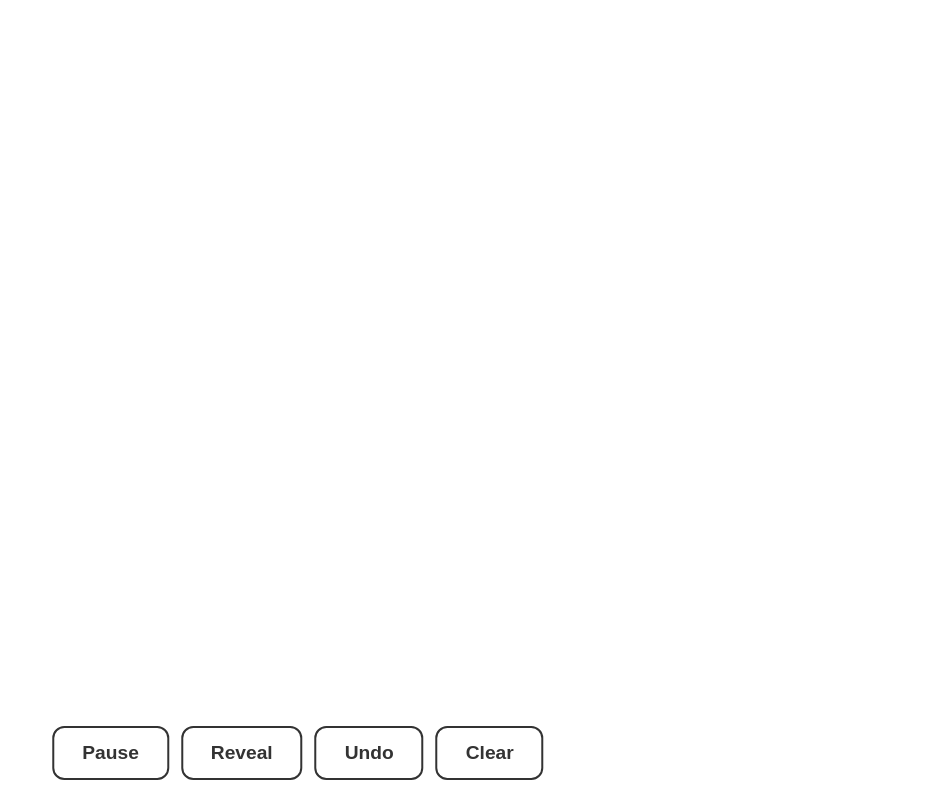
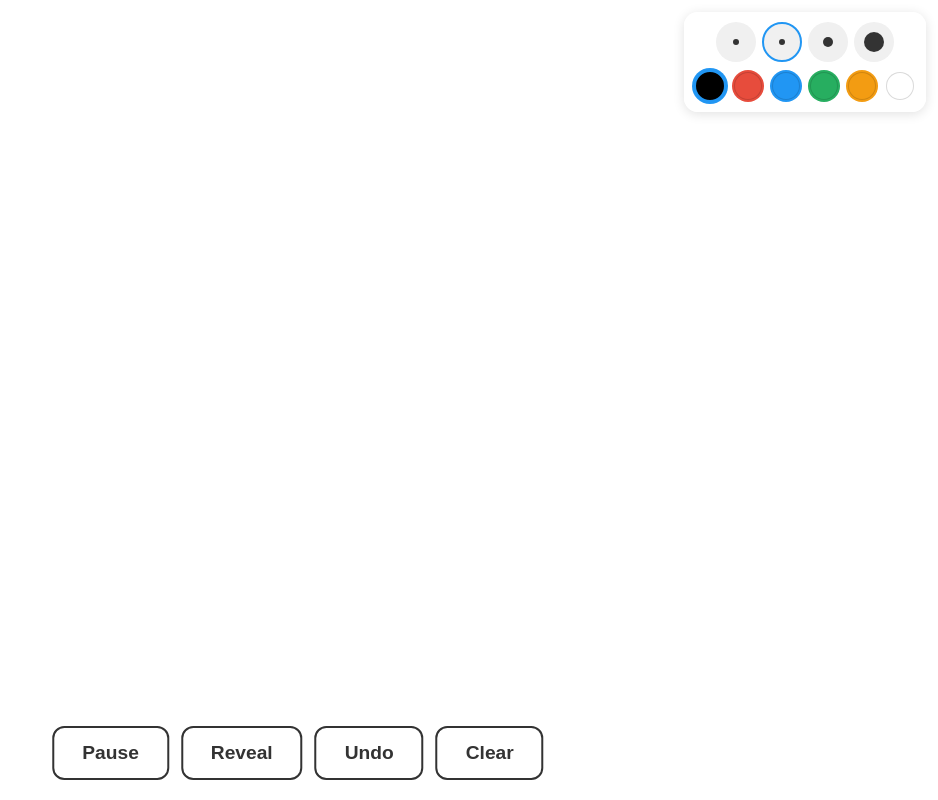
Before and after one commit to newcastletutoring2010-dev/bearded-tutor-app, a website: page public/teach.html in a window 1280 px wide. Shown: the whole page, without its empty margins (342-1280 px from the left). Drawn offline with Linux system fonts and the light colour scheme.

Commit message:
add brush sizes and colours

```diff
--- a/public/teach.html
+++ b/public/teach.html
@@ -56,11 +56,72 @@
     color: #fff;
     border-color: #e74c3c;
   }
+
+  /* --- Brush controls --- */
+  #brushControls {
+    position: fixed;
+    top: 12px;
+    right: 12px;
+    display: flex;
+    flex-direction: column;
+    gap: 8px;
+    z-index: 10;
+    background: rgba(255,255,255,0.92);
+    backdrop-filter: blur(8px);
+    -webkit-backdrop-filter: blur(8px);
+    border-radius: 14px;
+    padding: 10px;
+    box-shadow: 0 2px 12px rgba(0,0,0,0.12);
+  }
+
+  .brush-row {
+    display: flex;
+    gap: 6px;
+    align-items: center;
+    justify-content: center;
+  }
+
+  .size-btn {
+    border: 2px solid transparent;
+    border-radius: 50%;
+    background: #f0f0f0;
+    cursor: pointer;
+    display: flex;
+    align-items: center;
+    justify-content: center;
+    padding: 0;
+    width: 40px;
+    height: 40px;
+    transition: border-color 0.15s;
+  }
+  .size-btn.active { border-color: #2196F3; }
+
+  .size-dot {
+    border-radius: 50%;
+    background: #333;
+  }
+
+  .color-btn {
+    width: 32px;
+    height: 32px;
+    border-radius: 50%;
+    border: 2px solid transparent;
+    cursor: pointer;
+    padding: 0;
+    transition: border-color 0.15s, box-shadow 0.15s;
+    box-shadow: inset 0 0 0 1px rgba(0,0,0,0.15);
+  }
+  .color-btn.active { border-color: #2196F3; box-shadow: 0 0 0 2px #2196F3; }
 </style>
 </head>
 <body>
 
 <canvas id="canvas"></canvas>
+
+<div id="brushControls">
+  <div class="brush-row" id="sizeRow"></div>
+  <div class="brush-row" id="colorRow"></div>
+</div>
 
 <div id="controls">
   <button id="pauseBtn">Pause</button>
@@ -73,10 +134,28 @@
 const canvas = document.getElementById('canvas');
 const ctx = canvas.getContext('2d');
 
-let strokes = [];       // Array of strokes; each stroke = [{x,y}, ...]
+let strokes = [];       // Array of stroke objects: { points, color, size }
 let currentStroke = [];
 let drawing = false;
 let paused = false;
+
+// --- Brush state ---
+const SIZES = [
+  { name: 'S', value: 2 },
+  { name: 'M', value: 5 },
+  { name: 'L', value: 10 },
+  { name: 'XL', value: 20 },
+];
+const COLORS = [
+  { name: 'Black', value: '#000000' },
+  { name: 'Red', value: '#e74c3c' },
+  { name: 'Blue', value: '#2196F3' },
+  { name: 'Green', value: '#27ae60' },
+  { name: 'Orange', value: '#f39c12' },
+  { name: 'White', value: '#ffffff' },
+];
+let currentColor = COLORS[0].value;
+let currentSize = SIZES[1].value; // Medium default
 
 // --- Hi-DPI support ---
 function resize() {
@@ -92,15 +171,16 @@ window.addEventListener('resize', resize);
 resize();
 
 // --- Drawing helpers ---
-function drawStroke(points) {
-  if (points.length < 2) return;
+function drawStroke(stroke) {
+  const pts = stroke.points || stroke;
+  if (pts.length < 2) return;
   ctx.beginPath();
-  ctx.moveTo(points[0].x, points[0].y);
-  for (let i = 1; i < points.length; i++) {
-    ctx.lineTo(points[i].x, points[i].y);
+  ctx.moveTo(pts[0].x, pts[0].y);
+  for (let i = 1; i < pts.length; i++) {
+    ctx.lineTo(pts[i].x, pts[i].y);
   }
-  ctx.strokeStyle = '#000';
-  ctx.lineWidth = 2.5;
+  ctx.strokeStyle = stroke.color || '#000';
+  ctx.lineWidth = stroke.size || 2.5;
   ctx.lineCap = 'round';
   ctx.lineJoin = 'round';
   ctx.stroke();
@@ -132,8 +212,8 @@ canvas.addEventListener('pointermove', (e) => {
     ctx.beginPath();
     ctx.moveTo(prev.x, prev.y);
     ctx.lineTo(pt.x, pt.y);
-    ctx.strokeStyle = '#000';
-    ctx.lineWidth = 2.5;
+    ctx.strokeStyle = currentColor;
+    ctx.lineWidth = currentSize;
     ctx.lineCap = 'round';
     ctx.lineJoin = 'round';
     ctx.stroke();
@@ -145,8 +225,9 @@ canvas.addEventListener('pointerup', (e) => {
   e.preventDefault();
   drawing = false;
   if (currentStroke.length > 1) {
-    strokes.push(currentStroke);
-    sendStroke(currentStroke);
+    const stroke = { points: currentStroke, color: currentColor, size: currentSize };
+    strokes.push(stroke);
+    sendStroke(stroke);
   }
   currentStroke = [];
 });
@@ -173,9 +254,9 @@ ws.addEventListener('message', (e) => {
   }
 });
 
-function sendStroke(points) {
+function sendStroke(stroke) {
   if (ws.readyState === 1) {
-    ws.send(JSON.stringify({ type: 'stroke', points }));
+    ws.send(JSON.stringify({ type: 'stroke', points: stroke.points, color: stroke.color, size: stroke.size }));
   }
 }
 
@@ -218,6 +299,41 @@ clearBtn.addEventListener('click', () => {
   redraw();
   ws.send(JSON.stringify({ type: 'clear' }));
 });
+
+// --- Build brush controls ---
+const sizeRow = document.getElementById('sizeRow');
+const colorRow = document.getElementById('colorRow');
+
+SIZES.forEach((s, i) => {
+  const btn = document.createElement('button');
+  btn.className = 'size-btn' + (s.value === currentSize ? ' active' : '');
+  btn.title = s.name;
+  const dot = document.createElement('span');
+  dot.className = 'size-dot';
+  const d = Math.max(6, Math.min(s.value, 24));
+  dot.style.width = d + 'px';
+  dot.style.height = d + 'px';
+  btn.appendChild(dot);
+  btn.addEventListener('click', () => {
+    currentSize = s.value;
+    sizeRow.querySelectorAll('.size-btn').forEach(b => b.classList.remove('active'));
+    btn.classList.add('active');
+  });
+  sizeRow.appendChild(btn);
+});
+
+COLORS.forEach((c) => {
+  const btn = document.createElement('button');
+  btn.className = 'color-btn' + (c.value === currentColor ? ' active' : '');
+  btn.style.background = c.value;
+  btn.title = c.name;
+  btn.addEventListener('click', () => {
+    currentColor = c.value;
+    colorRow.querySelectorAll('.color-btn').forEach(b => b.classList.remove('active'));
+    btn.classList.add('active');
+  });
+  colorRow.appendChild(btn);
+});
 </script>
 </body>
 </html>
--- a/server.js
+++ b/server.js
@@ -64,9 +64,9 @@ wss.on('connection', (ws) => {
 
       case 'stroke':
         // Teacher is drawing — store and forward if not paused
-        strokes.push(msg.points);
+        strokes.push({ points: msg.points, color: msg.color, size: msg.size });
         if (!paused) {
-          broadcast({ type: 'stroke', points: msg.points }, 'teacher');
+          broadcast({ type: 'stroke', points: msg.points, color: msg.color, size: msg.size }, 'teacher');
         }
         break;
 
```
Also changed, not shown: public/student.html (+11 -9 lines).
